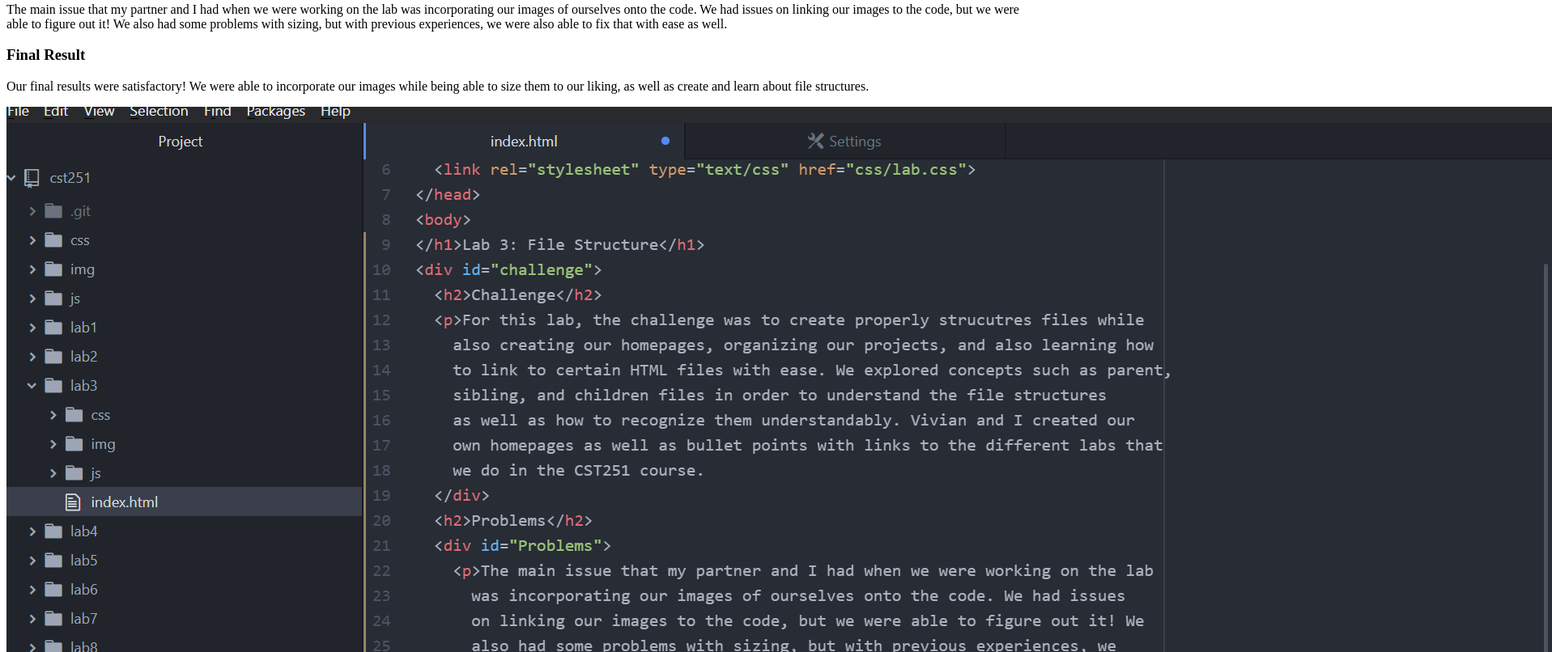
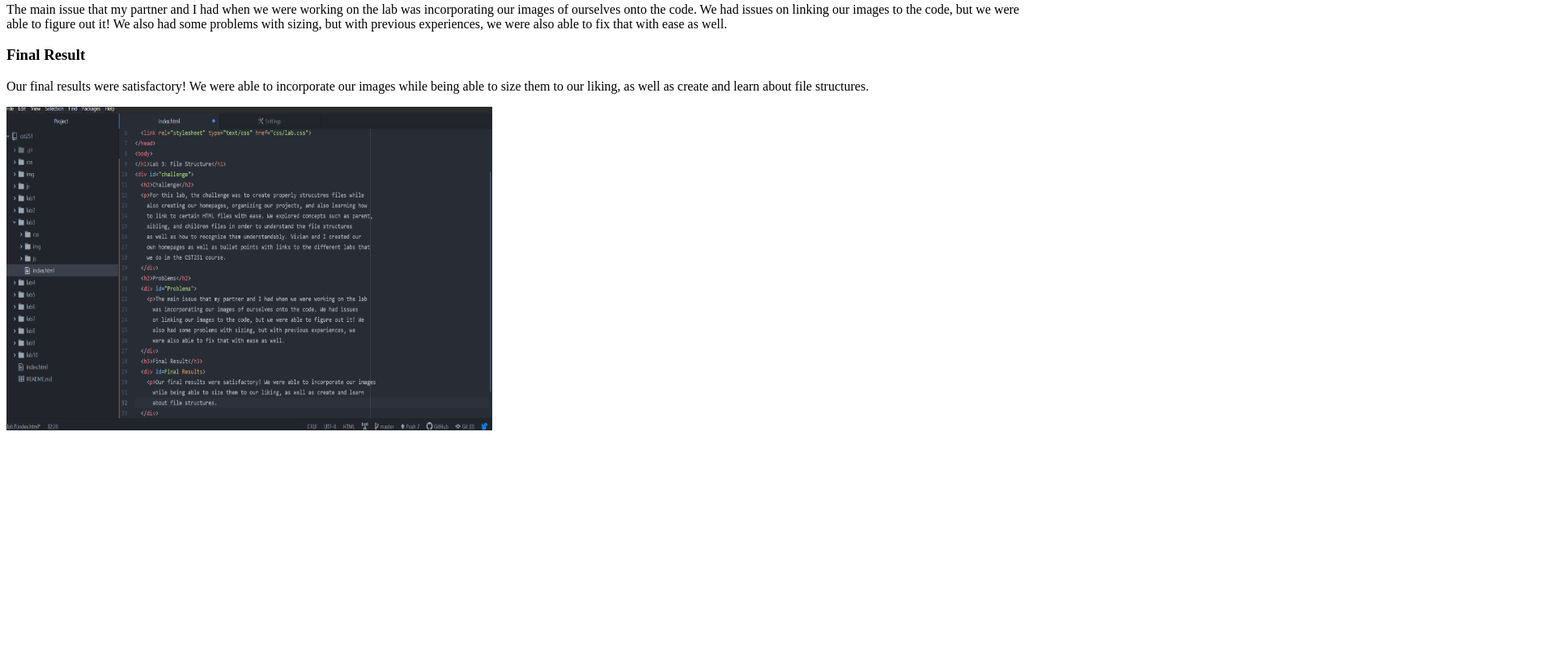
Before and after one commit to pmeakcharoon/cst251, a plain HTML site: page lab3/index.html in a window 1280 px wide. Shown: the part 211-1017 px from the top of the page at 81% size, 1917 px wide, since content can reach past the window. After the commit the page ends 800 px from the top, so only its background shows below. Drawn offline with Linux system fonts and the light colour scheme.

Commit message:
updated img size

```diff
--- a/lab3/index.html
+++ b/lab3/index.html
@@ -31,6 +31,6 @@
 			while being able to size them to our liking, as well as create and learn
 			about file structures.
 	</div>
-	<img src="img/cst251lab3.png" alt="screenshot">
+	<img src="img/cst251lab3.png" alt="screenshot" style="width:600px;height:400px">
 </body>
 </html>
```
